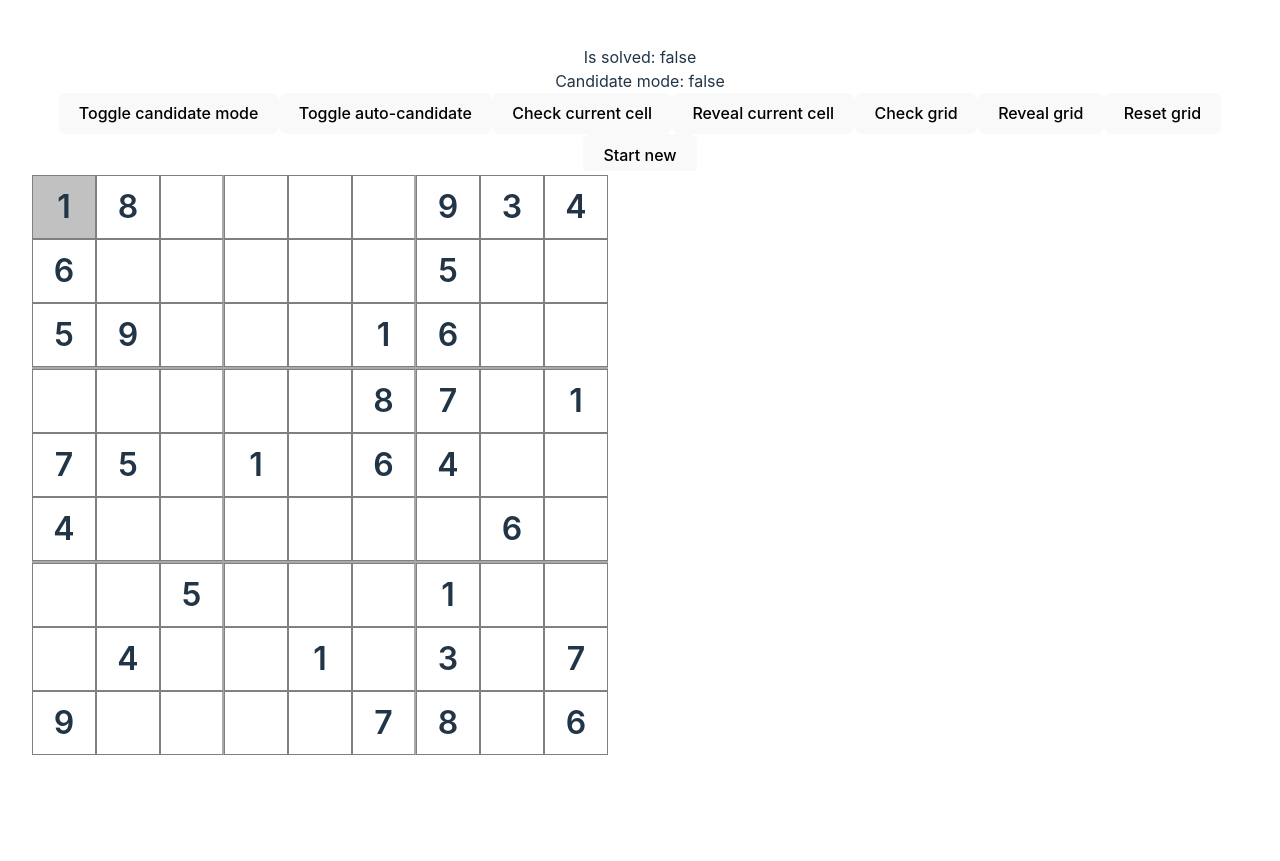
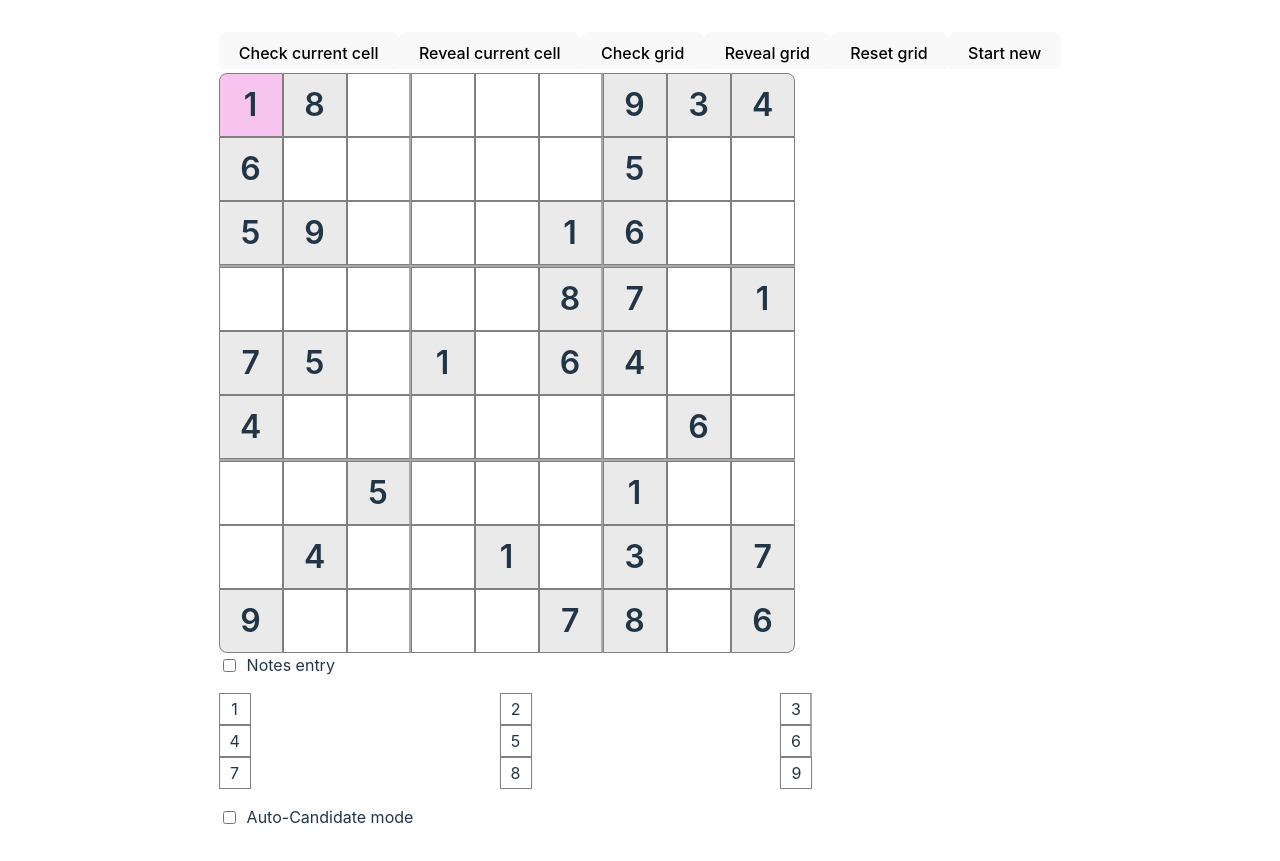
Before and after one commit to MatthewConrad/endless-sudoku, a React (Vite) app: page / in a window 1280 px wide. Before the commit the page ends 800 px from the top, so only its background shows below. Built offline with nearby package versions, Linux system fonts and the light colour scheme.

Commit message:
Began updating some styling.

```diff
--- a/src/App.css
+++ b/src/App.css
@@ -26,9 +26,29 @@
   &:nth-of-type(6) {
     border-bottom: 2px solid darkgrey;
   }
+
+  &:nth-of-type(1) {
+    .cell:nth-of-type(1) {
+      border-top-left-radius: 0.5rem;
+    }
+    .cell:nth-of-type(9) {
+      border-top-right-radius: 0.5rem;
+    }
+  }
+
+  &:nth-of-type(9) {
+    .cell:nth-of-type(1) {
+      border-bottom-left-radius: 0.5rem;
+    }
+    .cell:nth-of-type(9) {
+      border-bottom-right-radius: 0.5rem;
+    }
+  }
 }
 
 .cell {
+  position: relative;
+
   width: 4rem;
   height: 4rem;
 
@@ -44,20 +64,48 @@
     border-right: 2px solid darkgrey;
   }
 
+  &.prefilled {
+    background-color: rgba(50, 50, 50, 0.1);
+  }
+
   &.active {
-    background-color: rgba(255, 255, 255, 0.3);
+    background-color: rgba(220, 110, 198, 0.3);
 
     @media (prefers-color-scheme: light) {
-      background-color: rgba(50, 50, 50, 0.3);
+      background-color: rgba(239, 135, 225, 0.487);
     }
   }
 
   &.invalid {
-    background-color: red;
+    &:before {
+      content: "";
+      display: block;
+      position: absolute;
+
+      bottom: 0.5rem;
+      right: 0.5rem;
+
+      height: 0.5rem;
+      width: 0.5rem;
+      border-radius: 100%;
+      background-color: red;
+    }
   }
 
   &.incorrect {
-    color: red;
+    &:after {
+      content: "";
+      display: block;
+      position: absolute;
+
+      top: 50%;
+
+      height: 0.125rem;
+      width: 100%;
+      background-color: red;
+
+      transform: rotate(-45deg);
+    }
   }
 
   &.confirmed {
@@ -76,6 +124,7 @@
   align-items: center;
 
   font-size: 0.875rem;
+  font-weight: 400;
 }
 
 .candidate-option {
@@ -89,3 +138,26 @@
     opacity: 1;
   }
 }
+
+.game-controls {
+  display: flex;
+  flex-direction: column;
+  gap: 1rem;
+}
+
+.checkbox-container {
+  display: flex;
+  align-items: center;
+  gap: 0.5rem;
+}
+
+.keypad-grid {
+  display: grid;
+  grid-template-rows: 1fr 1fr 1fr;
+  grid-template-columns: 1fr 1fr 1fr;
+
+  & > .cell {
+    height: 2rem;
+    width: 2rem;
+  }
+}
--- a/src/components/Cell.tsx
+++ b/src/components/Cell.tsx
@@ -15,6 +15,7 @@ export const Cell = ({
   userCandidates,
   rowIndex,
   columnIndex,
+  isPrefilled,
   isConfirmed,
   isIncorrect,
   isInvalid,
@@ -22,9 +23,9 @@ export const Cell = ({
   isAutoCandidate,
   onCellClick,
   onCandidateClick,
-  ...props
 }: CellProps) => {
   const classModifiers = [
+    isPrefilled && "prefilled",
     isActive && "active",
     isConfirmed && "confirmed",
     isIncorrect && "incorrect",
@@ -56,9 +57,11 @@ export const Cell = ({
 
   return (
     <div
-      key={`${rowIndex},${columnIndex}-${props.value}`}
+      key={`${rowIndex},${columnIndex}`}
       className={`cell ${classModifiers.join(" ")}`.trim()}
       onClick={handleCellClick}
+      aria-disabled={isPrefilled || undefined}
+      aria-invalid={isInvalid || undefined}
     >
       {userValue ? (
         <div>{userValue}</div>
--- /dev/null
+++ b/src/components/GameControls.tsx
@@ -0,0 +1,52 @@
+import { VALUES } from "../logic/constants";
+import { CellValue } from "../types/grid";
+
+interface GameControlsProps {
+  isCandidateMode: boolean;
+  onToggleCandidateMode: () => void;
+  isAutoCondidate: boolean;
+  onToggleAutoCandidate: () => void;
+  onClickValue: (value: CellValue) => void;
+}
+
+export const GameControls = ({
+  isCandidateMode,
+  onToggleCandidateMode,
+  isAutoCondidate,
+  onToggleAutoCandidate,
+  onClickValue,
+}: GameControlsProps) => {
+  return (
+    <div className="game-controls">
+      <div className="checkbox-container">
+        <input
+          type="checkbox"
+          id="candidate-mode-toggle"
+          checked={isCandidateMode}
+          onChange={onToggleCandidateMode}
+        />
+        <label htmlFor="candidate-mode-toggle">Notes entry</label>
+      </div>
+      <div className="keypad-grid">
+        {VALUES.map((v) => (
+          <div
+            key={`controls-val-${v}`}
+            className="cell"
+            onClick={() => onClickValue(v)}
+          >
+            {v}
+          </div>
+        ))}
+      </div>
+      <div className="checkbox-container">
+        <input
+          type="checkbox"
+          id="auto-candidate-toggle"
+          checked={isAutoCondidate}
+          onChange={onToggleAutoCandidate}
+        />
+        <label htmlFor="auto-candidate-toggle">Auto-Candidate mode</label>
+      </div>
+    </div>
+  );
+};
--- a/src/components/GameGrid.tsx
+++ b/src/components/GameGrid.tsx
@@ -5,6 +5,7 @@ import { isCellValueValid } from "../logic/validity";
 import { useCursor } from "../hooks/useCursor";
 import { useGridState } from "../hooks/useGridState";
 import { Cell } from "../components/Cell";
+import { GameControls } from "./GameControls";
 
 interface GameGridProps {
   initialGrid: PuzzleGrid;
@@ -45,18 +46,14 @@ export const GameGrid = ({
 
   return (
     <>
-      <div>Is solved: {`${isSolved}`}</div>
-      <div>Candidate mode: {`${cursor.isCandidateMode}`}</div>
-      <button onClick={onToggleCandidateMode}>Toggle candidate mode</button>
-      <button onClick={() => setIsAutoCandidate((a) => !a)}>
-        Toggle auto-candidate
-      </button>
+      <div>
         <button onClick={() => checkCell(cursor)}>Check current cell</button>
         <button onClick={() => revealCell(cursor)}>Reveal current cell</button>
         <button onClick={checkGrid}>Check grid</button>
         <button onClick={revealGrid}>Reveal grid</button>
         <button onClick={resetGrid}>Reset grid</button>
         <button onClick={() => onStartNewGrid(isSolved)}>Start new</button>
+      </div>
       <div
         className="grid"
         tabIndex={0}
@@ -101,6 +98,19 @@ export const GameGrid = ({
           );
         })}
       </div>
+      <GameControls
+        isCandidateMode={cursor.isCandidateMode}
+        onToggleCandidateMode={onToggleCandidateMode}
+        isAutoCondidate={isAutoCandidate}
+        onToggleAutoCandidate={() => setIsAutoCandidate((a) => !a)}
+        onClickValue={(v) => {
+          if (cursor.isCandidateMode) {
+            toggleCellUserCandidate(v, cursor);
+          } else {
+            setCellUserValue(v, cursor);
+          }
+        }}
+      />
     </>
   );
 };
```
Lines whose indentation alone changed are shown as unchanged.
